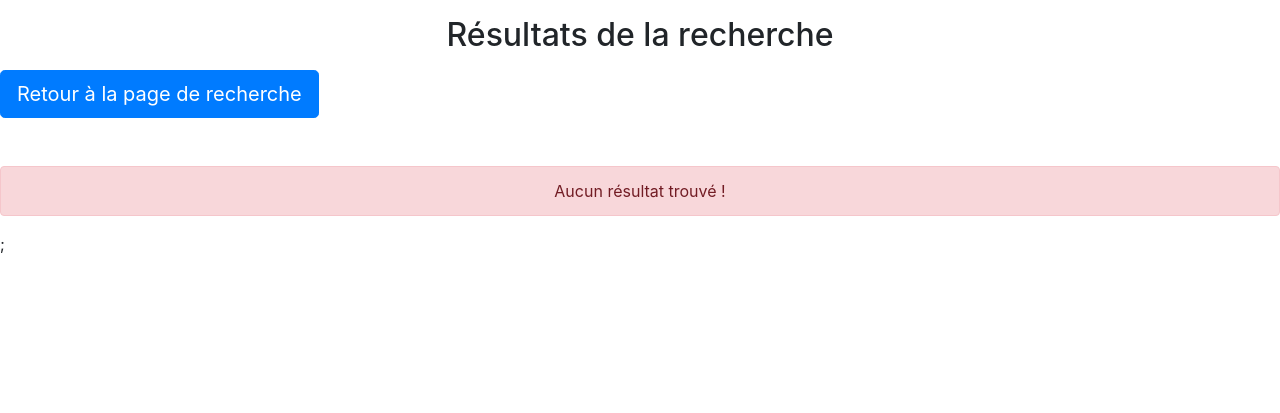
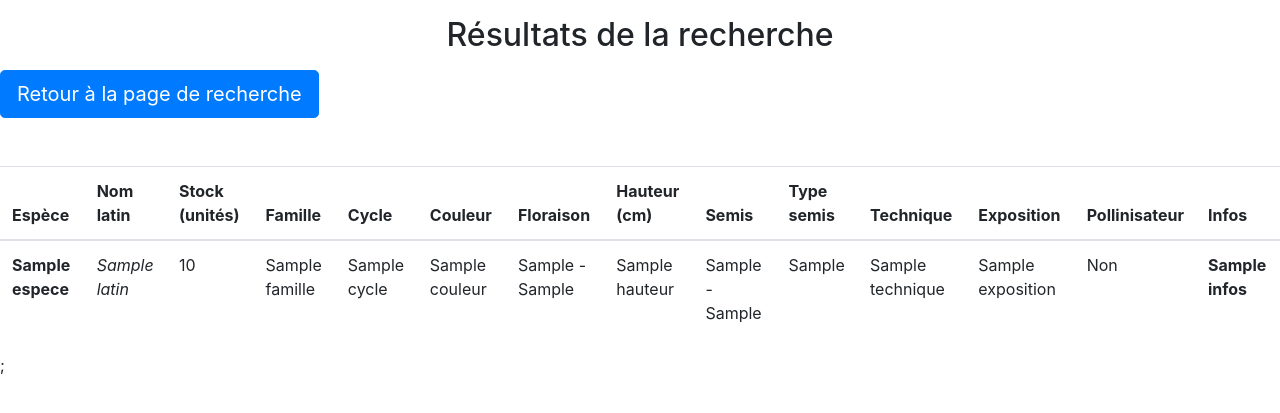
Before and after one commit to MatthieuBOUCHET/grainotheque, a PHP site: template views/resultats.php in a window 1280 px wide. Shown: the part 64-477 px from the top of the page. Run offline with PHP 8.4, Linux system fonts and the light colour scheme; the template is opened without the code that fills it: most values are stand-ins (such as "Sample title", 1, 10 or a date in 2020); data that the repository does not hold is empty.

Commit message:
MAJEURE (changement du modèle relationnel)

```diff
--- a/models/general.php
+++ /dev/null
@@ -1 +0,0 @@
-<?php
--- /dev/null
+++ b/models/traitement_donnees.php
@@ -0,0 +1,146 @@
+<?php
+/**
+ * Condition mois
+ *
+ * @param [Element] $champ
+ * @return $champ ligne modifiée
+ */
+function mois_cond($champ)
+{
+    switch($champ)
+    {
+        case 1:
+            $champ = 'Janvier';
+            break;
+        case 2:
+            $champ = 'Février';
+            break;
+        case 3:
+            $champ = 'Mars';
+            break;
+        case 4:
+            $champ = 'Avril';
+            break;
+        case 5:
+            $champ = 'Mai';
+            break;
+        case 6:
+            $champ = 'Juin';
+            break;
+        case 7:
+            $champ = 'Juillet';
+            break;
+        case 8:
+            $champ = 'Août';
+            break;
+        case 9:
+            $champ = 'Septembre';
+            break;
+        case 10:
+            $champ = 'Octobre';
+            break;
+        case 11:
+            $champ = 'Novembre';
+            break;
+        case 12:
+            $champ = 'Décembre';
+            break;
+    }
+
+    return $champ;
+}
+
+function checkbox($champ)
+{
+if($champ == 1){
+    return 'Oui';
+}
+else{
+    return 'Non';
+}
+}
+
+/**
+ * Décode les données
+ *
+ * @param [DICT] $resultats
+ * @return void
+ */
+function decode_donnees($ensemble)
+{
+
+    if(!count($ensemble) == 0){
+
+
+        switch($ensemble['cycle'])
+        {
+            case 1:
+                $ensemble['cycle'] = 'Annuel';
+                break;
+            case 2:
+                $ensemble['cycle'] = 'Bisannuel';
+                break;
+            case 3:
+                $ensemble['cycle'] = 'Vivace';
+                break;
+        }
+
+
+        switch($ensemble['couleur'])
+        {
+            case 1:
+                $ensemble['couleur'] = 'Blanc';
+                break;
+            case 2:
+                $ensemble['couleur'] = 'Jaune';
+                break;
+            case 3:
+                $ensemble['couleur'] = 'Rose';
+                break;
+            case 4:
+                $ensemble['couleur'] = 'Magenta';
+                break;
+            case 5:
+                $ensemble['couleur'] = 'Bleu';
+                break;
+        }
+
+        $ensemble['debut_floraison'] = mois_cond($ensemble['debut_floraison']);
+        $ensemble['fin_floraison'] = mois_cond($ensemble['fin_floraison']);
+        $ensemble['debut_semis'] = mois_cond($ensemble['debut_semis']);
+        $ensemble['fin_semis'] = mois_cond($ensemble['fin_semis']);
+
+        switch($ensemble['exposition'])
+        {
+            case 1:
+                $ensemble['exposition'] = 'Soleil';
+                break;
+            case 2:
+                $ensemble['exposition'] = 'Mi-Ombre';
+                break;
+            case 3:
+                $ensemble['exposition'] = 'Ombre';
+                break;
+            case 4:
+                $ensemble['exposition'] = 'Mi-Ombre + Soleil';
+                break;
+        }
+
+        $ensemble['pollinisateur'] = checkbox($ensemble['pollinisateur']);
+
+        if(isset($ensemble['culture']))
+        {
+            $ensemble['culture'] = checkbox($ensemble['culture']);
+        }
+        else
+        {
+            $ensemble['culture'] = '';
+        }
+
+
+
+
+    }
+    //print_r($ensemble);
+    return $ensemble;
+}
--- a/views/resultats.php
+++ b/views/resultats.php
@@ -1,5 +1,50 @@
 <?php
 ob_start();
+require_once './models/traitement_donnees.php';
+
+$t_1 = "<table class='mt-5 mw-100 table w-100'>
+            <thead>
+            <tr>
+            <th>Espèce</th>
+            <th>Nom latin</th>
+            <th>Stock (unités)</th>
+            <th>Famille</th>
+            <th>Cycle</th>
+            <th>Couleur</th>
+            <th>Floraison</th>
+            <th>Hauteur (cm)</th>
+            <th>Semis</th>
+            <th>Culture godets</th>
+            <th>Technique</th>
+            <th>Exposition</th>
+            <th>Pollinisateur</th>
+            <th>Infos</th>
+            </tr>
+            </thead>
+            <tbody>";
+
+$t_other = "<table class='mt-5 mw-100 table w-100'>
+<thead>
+<tr>
+<th>Espèce</th>
+<th>Nom latin</th>
+<th>Stock (unités)</th>
+<th>Famille</th>
+<th>Cycle</th>
+<th>Couleur</th>
+<th>Floraison</th>
+<th>Hauteur (cm)</th>
+<th>Semis</th>
+<th>Type semis</th>
+<th>Technique</th>
+<th>Exposition</th>
+<th>Pollinisateur</th>
+<th>Infos</th>
+</tr>
+</thead>
+<tbody>";
+
+
 ?>
 
 <h2 class="d-block pb-2 pl-auto pt-2 text-center">Résultats de la recherche</h2>
@@ -8,16 +53,74 @@ ob_start();
 
         <!--PAS DE RESULTATS-->
         <?php
-        if(!$resultats){
-            echo("<div class='alert alert-danger mt-5 shadow-none text-center'>Aucun résultat trouvé !</div>");
+
+        if(gettype($resultats) != 'boolean')
+        {
+            foreach($resultats as $key=>$val)
+            {
+                if($key==1){
+                        echo($t_1);
+
+                        foreach($resultats[$key] as $ligne)
+                        {
+                            $ligne=decode_donnees($ligne);
+                            $t_1_val = "<tr>
+                            <th>".$ligne['espece']."</th>
+                            <td><i>".$ligne['latin']."</i></td>
+                            <td>".$ligne['stock']."</td>
+                            <td>".$ligne['famille']."</td>
+                            <td>".$ligne['cycle']."</td>
+                            <td>".$ligne['couleur']."</td>
+                            <td>".$ligne['debut_floraison']." - ".$ligne['fin_floraison']."</td>
+                            <td>".$ligne['hauteur']."</td>
+                            <td>".$ligne['debut_semis']." - ".$ligne['fin_semis']."</td>
+                            <td>".$ligne['culture']."</td>
+                            <td>".$ligne['technique']."</td>
+                            <td>".$ligne['exposition']."</td>
+                            <td>".$ligne['pollinisateur']."</td>
+                            <th>".$ligne['infos']."</th>
+                            </tr>";
+
+                            echo($t_1_val);
+                        }
+                    }
+                    else{
+                        echo($t_other);
+                        foreach($resultats[$key] as $ligne)
+                            {
+                                $ligne = decode_donnees($ligne);
+
+                                $t_other_val = "<tr>
+                                <th>".$ligne['espece']."</th>
+                                <td><i>".$ligne['latin']."</i></td>
+                                <td>".$ligne['stock']."</td>
+                                <td>".$ligne['famille']."</td>
+                                <td>".$ligne['cycle']."</td>
+                                <td>".$ligne['couleur']."</td>
+                                <td>".$ligne['debut_floraison']." - ".$ligne['fin_floraison']."</td>
+                                <td>".$ligne['hauteur']."</td>
+                                <td>".$ligne['debut_semis']." - ".$ligne['fin_semis']."</td>
+                                <td>".$ligne['type_semis']."</td>
+                                <td>".$ligne['technique']."</td>
+                                <td>".$ligne['exposition']."</td>
+                                <td>".$ligne['pollinisateur']."</td>
+                                <th>".$ligne['infos']."</th>
+                                </tr>";
+
+                                echo($t_other_val);
+                            }
+                    }
+                }
+
+            }
+
+        else
+        {
+            echo('<div class="alert alert-danger mt-5 shadow-none text-center" role="alert" data-toggle="tooltip" data-placement="top" title="Modifier les paramètres de recherches">
+            Aucun résultat trouvé !
+            </div>');
         }
 
-        //Resultats
-
-        else{
-            echo($t_1);
-            echo($t_2);
-        }
         ?>
             </tbody>
         </table>
```
Also changed, not shown: index.php (+3 -46 lines), models/database.php (+42 -15 lines), models/formulaire.php (+3 -135 lines).
